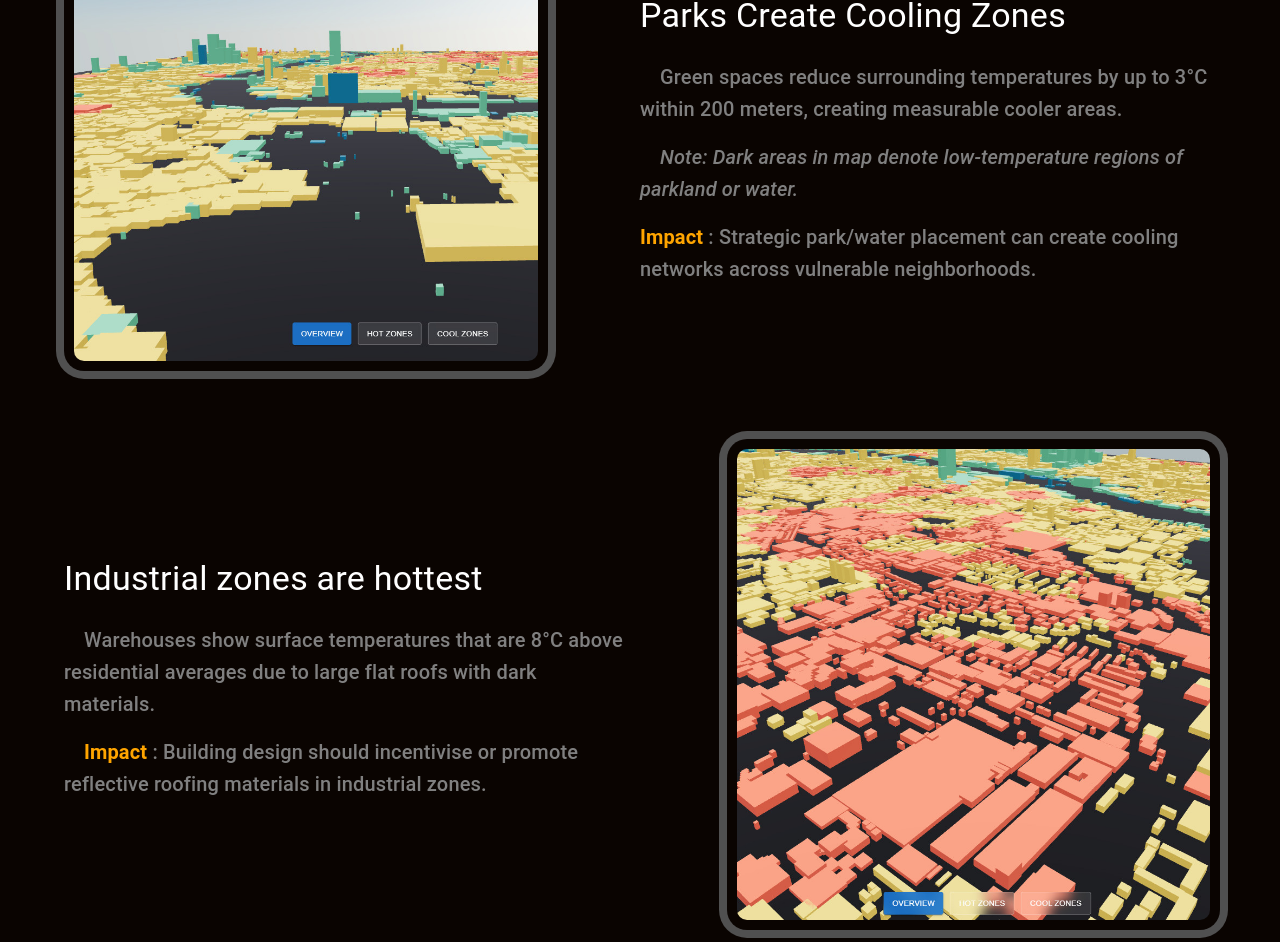
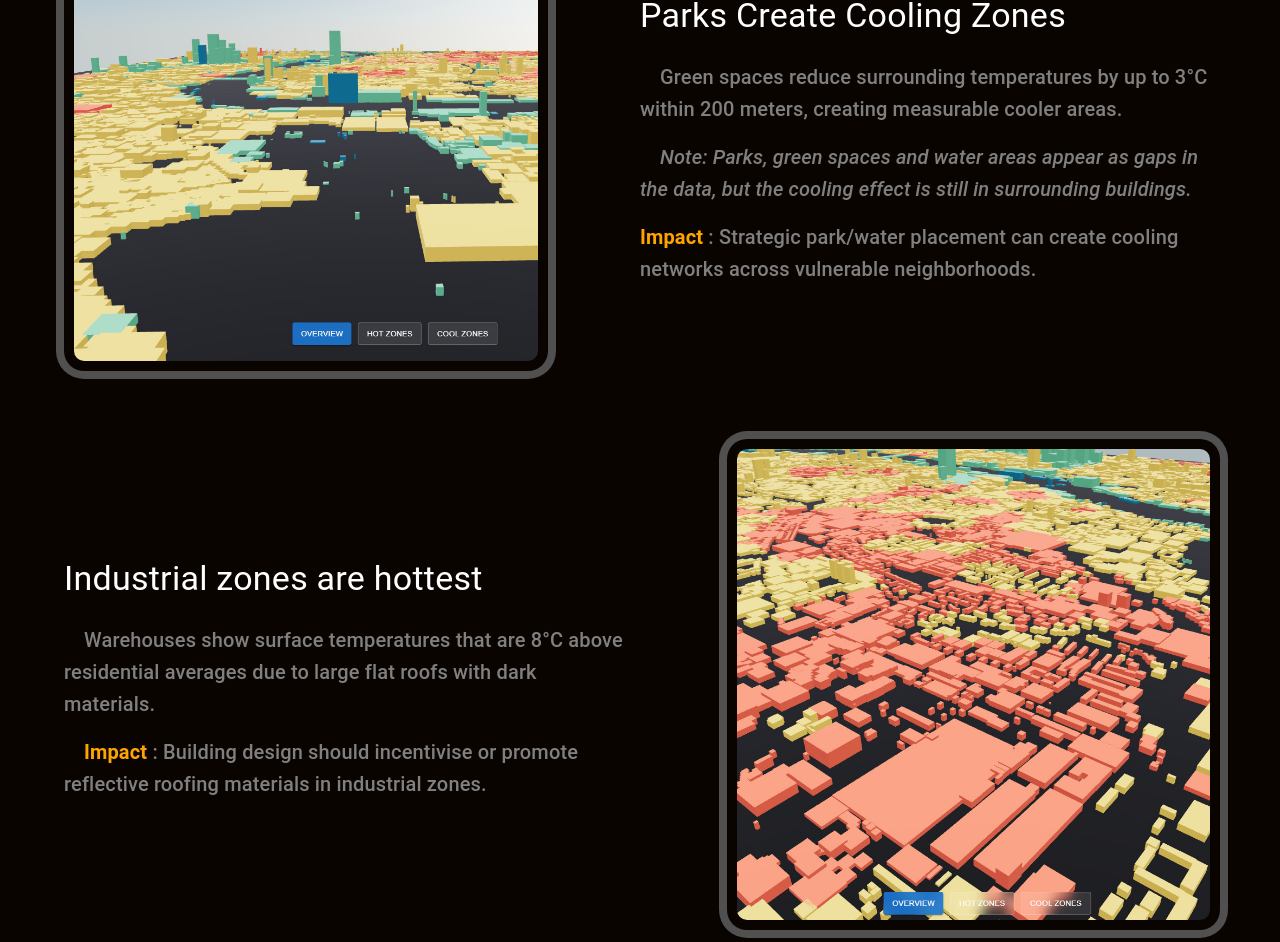
Before and after one commit to DoctorTone/drt-viz-ltd, a React (Vite) app: page /case-studies/heat-islands in a window 1280 px wide. Shown: the part 3034-3976 px from the top of the page. Built offline with nearby package versions, Linux system fonts and the light colour scheme; some icons are missing.

Commit message:
Updated text to explain building gaps in data

```diff
--- a/src/components/CaseHeatIsland.tsx
+++ b/src/components/CaseHeatIsland.tsx
@@ -234,8 +234,8 @@ const CaseHeatIsland = () => {
           <Typography variant="h6" sx={{ color: "grey", mb: 2 }}>
             <AcUnitIcon color="warning" sx={{ verticalAlign: "sub", mr: 2 }} />
             <i>
-              Note: Dark areas in map denote low-temperature regions of parkland
-              or water.
+              Note: Parks, green spaces and water areas appear as gaps in the
+              data, but the cooling effect is still in surrounding buildings.
             </i>
           </Typography>
           <Typography variant="h6" sx={{ color: "grey", mb: 3 }}>
```
